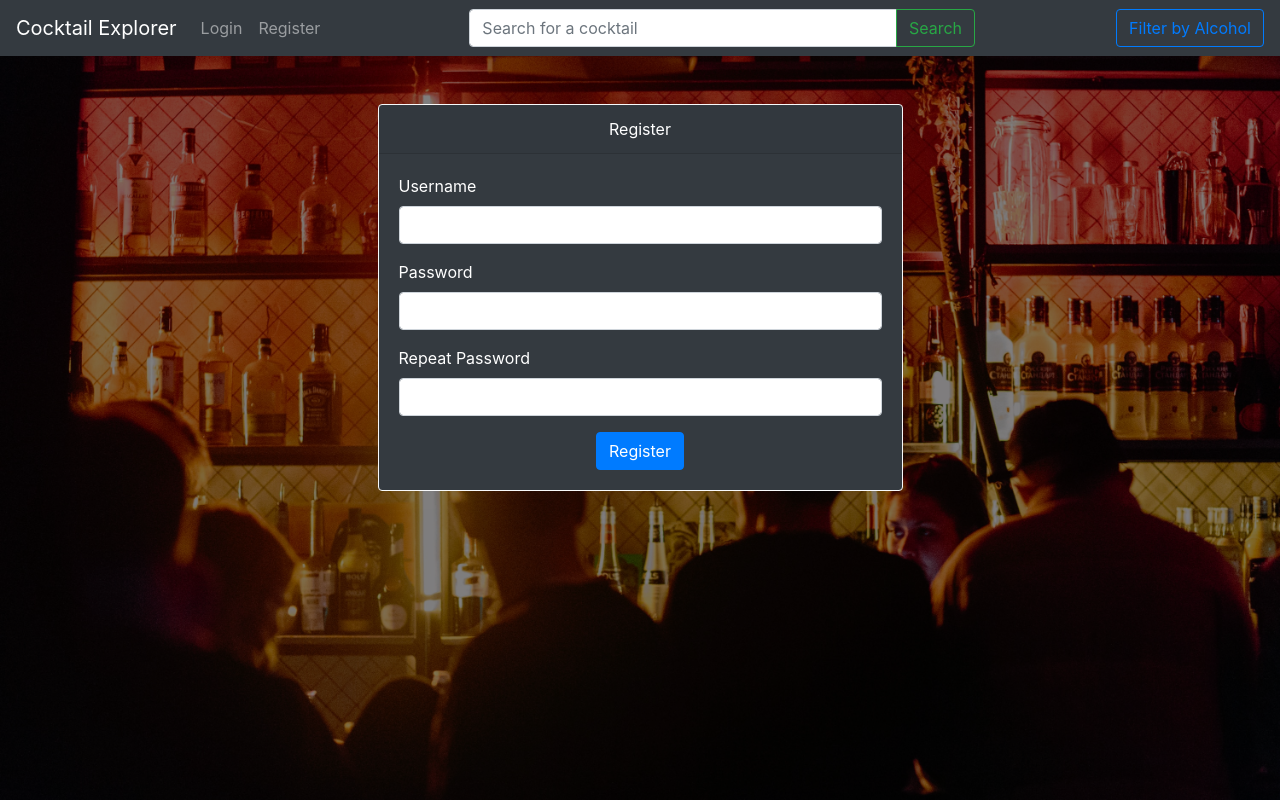
After one commit to Alan121896/Capstone-Project-1, a Flask app: page /register in a window 1280 px wide. The commit adds this page. Run offline with Flask 3, Linux system fonts and the light colour scheme; some libraries are stand-ins or nearby versions.

Commit message:
adding login/register/logout info

```diff
--- a/app.py
+++ b/app.py
@@ -19,7 +19,7 @@ def load_user(id):
 
 
 connect_db(app)
-
+db.drop_all()
 db.create_all()
 
 
@@ -130,7 +130,7 @@ def filter_results(alcohol_type):
 def register():
     form = RegistrationForm()
     if form.validate_on_submit():
-        user = User(username=form.username.data, email=form.email.data)
+        user = User(username=form.username.data)
         user.set_password(form.password.data)
         db.session.add(user)
         db.session.commit()
@@ -145,10 +145,29 @@ def login():
         return redirect(url_for('index'))
     form = LoginForm()
     if form.validate_on_submit():
-        user = User.query.filter_by(email=form.email.data).first()
+        user = User.query.filter_by(username=form.username.data).first()
         if user is None or not user.check_password(form.password.data):
-            flash('Invalid email or password')
+            flash('Invalid username or password')
             return redirect(url_for('login'))
         login_user(user, remember=form.remember_me.data)
         return redirect(url_for('index'))
     return render_template('login.html', title='Sign In', form=form)
+
+
+@app.route('/logout')
+def logout():
+    logout_user()
+    return redirect(url_for('login'))
+
+
+@app.route('/favorite/<int:drink_id>', methods=['POST'])
+@login_required
+def favorite_cocktail(drink_id):
+    cocktail = Cocktail.query.get_or_404(drink_id)
+    cocktail.toggle_favorite(current_user)
+    db.session.commit()
+    return redirect(url_for('cocktail_detail', drink_id=drink_id))  # redirecting back to the cocktail detail page
+@app.route('/favorites')
+@login_required
+def favorites():
+    return render_template('favorites.html', cocktails=current_user.favorite_cocktails)
--- a/forms.py
+++ b/forms.py
@@ -1,11 +1,10 @@
 from flask_wtf import FlaskForm
 from wtforms import StringField, PasswordField, SubmitField, ValidationError
-from wtforms.validators import DataRequired, EqualTo, Email
-
+from wtforms.validators import DataRequired, EqualTo
+from models import User
 
 class RegistrationForm(FlaskForm):
     username = StringField('Username', validators=[DataRequired()])
-    email = StringField('Email', validators=[DataRequired(), Email()])
     password = PasswordField('Password', validators=[DataRequired()])
     password2 = PasswordField('Repeat Password', validators=[DataRequired(), EqualTo('password')])
     submit = SubmitField('Register')
@@ -15,12 +14,7 @@ class RegistrationForm(FlaskForm):
         if user is not None:
             raise ValidationError('Please use a different username.')
 
-    def validate_email(self, email):
-        user = User.query.filter_by(email=email.data).first()
-        if user is not None:
-            raise ValidationError('Please use a different email address.')
-
 class LoginForm(FlaskForm):
-    email = StringField('Email', validators=[DataRequired(), Email()])
+    username = StringField('Username', validators=[DataRequired()])
     password = PasswordField('Password', validators=[DataRequired()])
     submit = SubmitField('Sign In')
--- a/static/styles.css
+++ b/static/styles.css
@@ -4,7 +4,7 @@ body {
     background-size: cover;
     background-repeat: no-repeat;
     background-attachment: fixed;
-
+    min-height: 100vh;
 }
 
 body:before {
--- a/templates/base.html
+++ b/templates/base.html
@@ -12,21 +12,25 @@
         <button class="navbar-toggler" type="button" data-toggle="collapse" data-target="#navbarNav" aria-controls="navbarNav" aria-expanded="false" aria-label="Toggle navigation">
             <span class="navbar-toggler-icon"></span>
         </button>
-        <!-- <div class="collapse navbar-collapse justify-content-center" id="navbarNav">
-            <form action="/search" method="post" class="form-inline my-2 my-lg-0 w-75">
-                <input type="text" name="cocktail_name" placeholder="Search for a cocktail" class="form-control mr-2 w-75">
-                <button type="submit" class="btn btn-primary mr-2">Search</button>
-
-                {% if request.endpoint == 'search' %}
-                    <a href="{{ url_for('index') }}" class="btn btn-secondary">Go Home</a>
-                {% else %}
-                    <a href="{{ url_for('index', rerandomize=True) }}" class="btn btn-secondary">Rerandomize</a>
-                {% endif %}
-            </form>
-        </div> -->
 
         <div class="collapse navbar-collapse justify-content-between" id="navbarNav">
-            <div></div> <!-- Empty div to push the search and button to the center and right respectively -->
+            <ul class="navbar-nav">
+                {% if current_user.is_authenticated %}
+                    <li class="nav-item">
+                        <a class="nav-link" href="{{ url_for('logout') }}">Logout</a>
+                    </li>
+                    <li class="nav-item">
+                        <a class="nav-link" href="{{ url_for('favorites') }}">Favorites</a>
+                    </li>
+                {% else %}
+                    <li class="nav-item">
+                        <a class="nav-link" href="{{ url_for('login') }}">Login</a>
+                    </li>
+                    <li class="nav-item">
+                        <a class="nav-link" href="{{ url_for('register') }}">Register</a>
+                    </li>
+                {% endif %}
+            </ul>
 
             <form class="form-inline col-md-6" action="{{ url_for('search') }}" method="post">
                 <div class="input-group w-100">
@@ -36,6 +40,7 @@
                     </div>
                 </div>
             </form>
+
             <a href="{{ url_for('filter_page') }}" class="btn btn-outline-primary">Filter by Alcohol</a>
         </div>
     </nav>
--- /dev/null
+++ b/templates/register.html
@@ -0,0 +1,42 @@
+{% extends 'base.html' %}
+
+{% block content %}
+<div class="container mt-5">
+    <div class="row justify-content-center">
+        <div class="col-md-6">
+            <div class="card bg-dark border border-light">
+                <div class="card-header text-white text-center">
+                    Register
+                </div>
+                <div class="card-body">
+                    <form method="POST" action="{{ url_for('register') }}">
+                        {{ form.hidden_tag() }}
+                        <div class="mb-3">
+                            {{ form.username.label(class="form-label text-white") }}
+                            {{ form.username(class="form-control") }}
+                            {% if form.username.errors %}
+                                <div class="text-danger">
+                                    {% for error in form.username.errors %}
+                                        <p>{{ error }}</p>
+                                    {% endfor %}
+                                </div>
+                            {% endif %}
+                        </div>
+                        <div class="mb-3">
+                            {{ form.password.label(class="form-label text-white") }}
+                            {{ form.password(class="form-control") }}
+                        </div>
+                        <div class="mb-3">
+                            {{ form.password2.label(class="form-label text-white") }}
+                            {{ form.password2(class="form-control") }}
+                        </div>
+                        <div class="text-center">
+                            <button type="submit" class="btn btn-primary">Register</button>
+                        </div>
+                    </form>
+                </div>
+            </div>
+        </div>
+    </div>
+</div>
+{% endblock %}
```
Also changed, not shown: models.py (+24 -12 lines), templates/cocktail_detail.html (+20 -5 lines), templates/favorites.html (added, +21 -0 lines), templates/login.html (added, +38 -0 lines).
